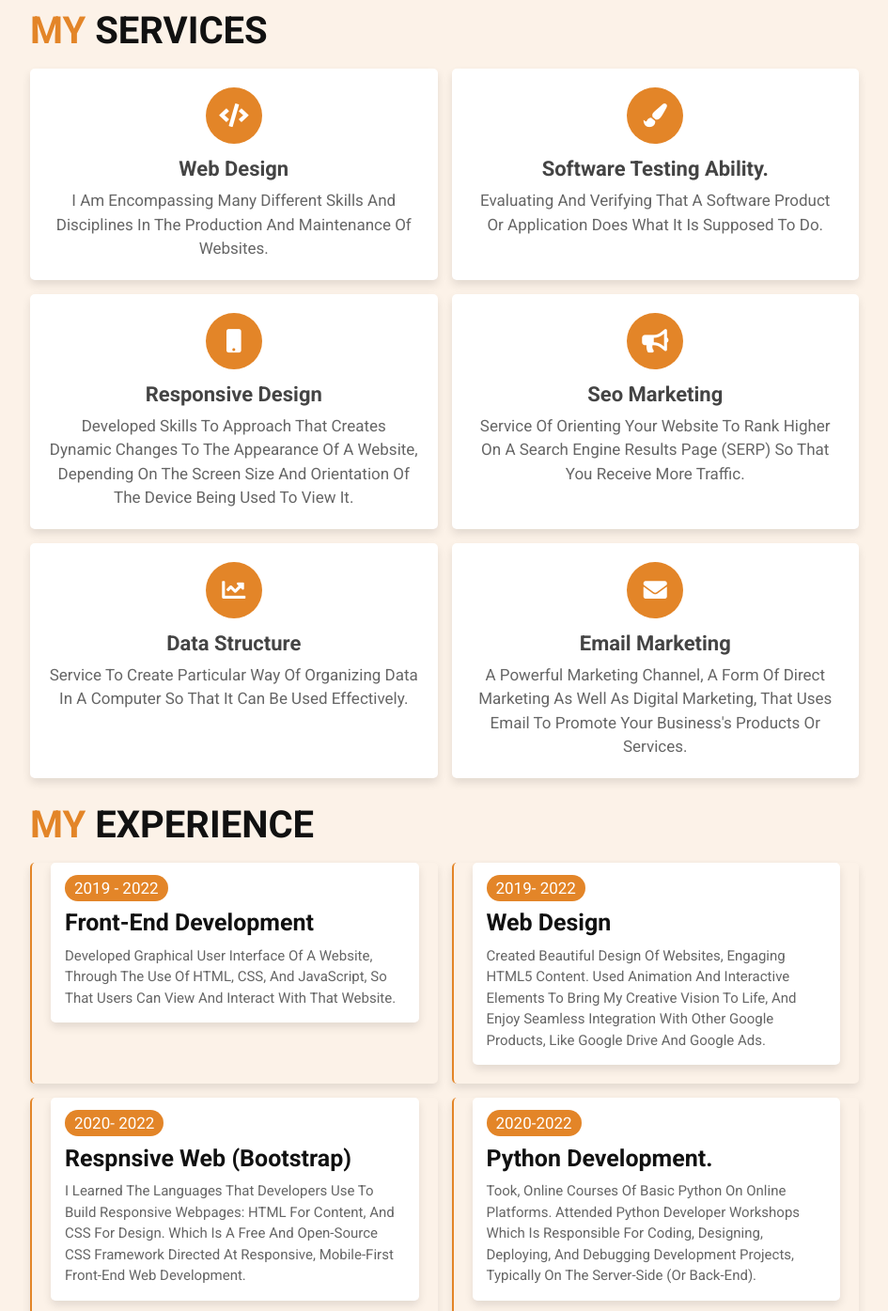
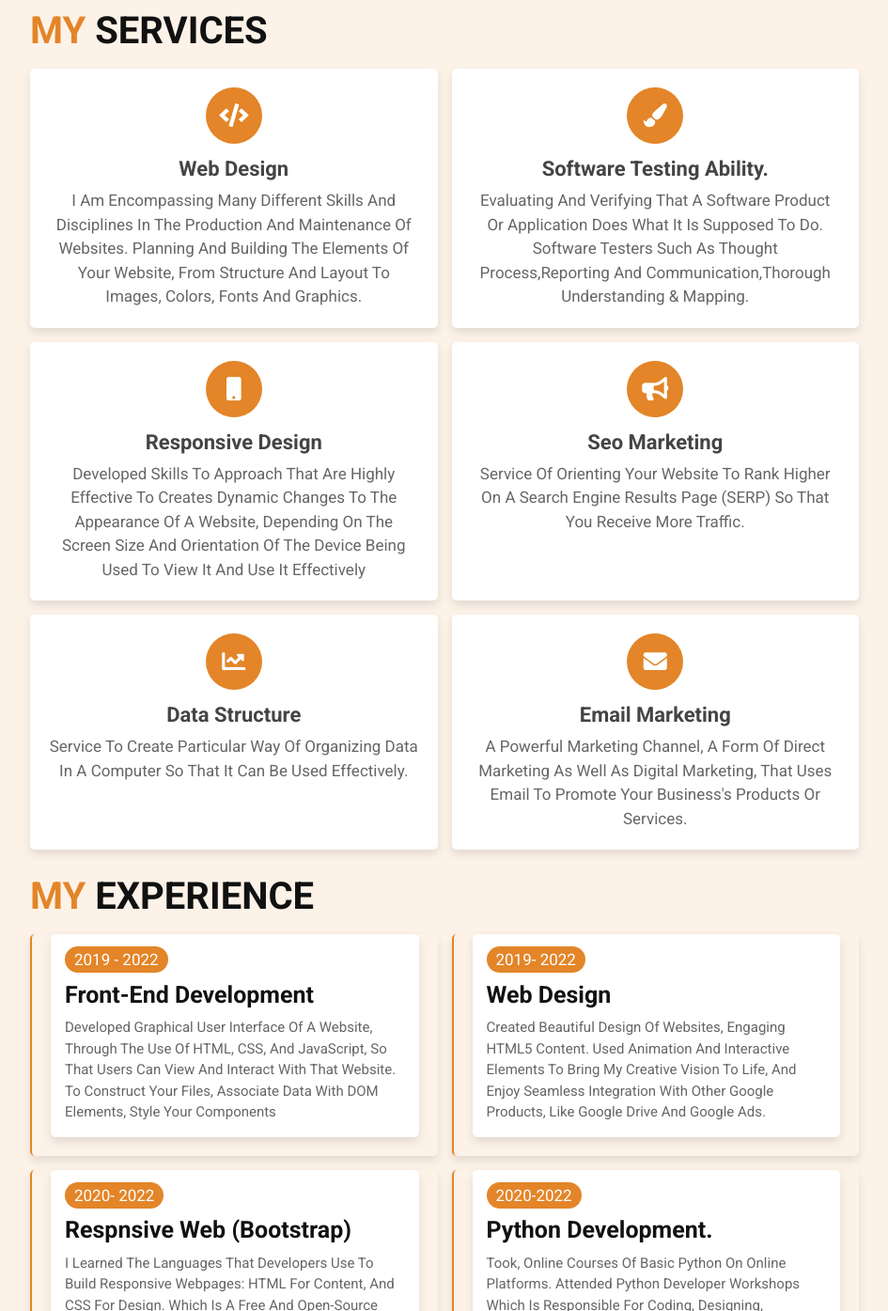
Before and after one commit to goms23sunuwar/protfolio, a plain HTML site: page index.html in a window 1280 px wide. Shown: the part 1946-3341 px from the top of the page at 94% size, without its empty margins (317-1262 px from the left). Drawn offline with Linux system fonts and the light colour scheme.

Commit message:
Update index.html

```diff
--- a/index.html
+++ b/index.html
@@ -166,19 +166,23 @@
         <div class="box">
             <i class="fas fa-code"></i>
             <h3>web design</h3>
-            <p>I am encompassing many different skills and disciplines in the production and maintenance of websites.</p>
+            <p>I am encompassing many different skills and disciplines in the production and maintenance of websites.
+                planning and building the elements of your website, from structure and layout to images, colors, fonts and graphics.
+            </p>
         </div>
 
         <div class="box">
             <i class="fas fa-paint-brush"></i>
             <h3>Software testing ability.</h3>
-            <p>evaluating and verifying that a software product or application does what it is supposed to do.</p>
+            <p>evaluating and verifying that a software product or application does what it is supposed to do.
+               Software Testers such as  Thought Process,Reporting and Communication,Thorough Understanding & Mapping.
+            </p>
         </div>
 
         <div class="box">
             <i class="fas fa-mobile"></i>
             <h3>responsive design</h3>
-            <p>Developed skills to approach that creates dynamic changes to the appearance of a website, depending on the screen size and orientation of the device being used to view it.</p>
+            <p>Developed skills to approach that are highly effective to creates dynamic changes to the appearance of a website, depending on the screen size and orientation of the device being used to view it and use it effectively</p>
         </div>
 
         <div class="box">
@@ -216,7 +220,9 @@
             <div class="content">
                 <span> 2019 - 2022 </span>
                 <h3>front-end development</h3>
-                <p>Developed graphical user interface of a website, through the use of HTML, CSS, and JavaScript, so that users can view and interact with that website.</p>
+                <p>Developed graphical user interface of a website, through the use of HTML, CSS, and JavaScript, so that users can view and interact with that website.
+                 To construct your files, associate data with DOM elements, style your components
+                </p>
             </div>
         </div>
 
```
